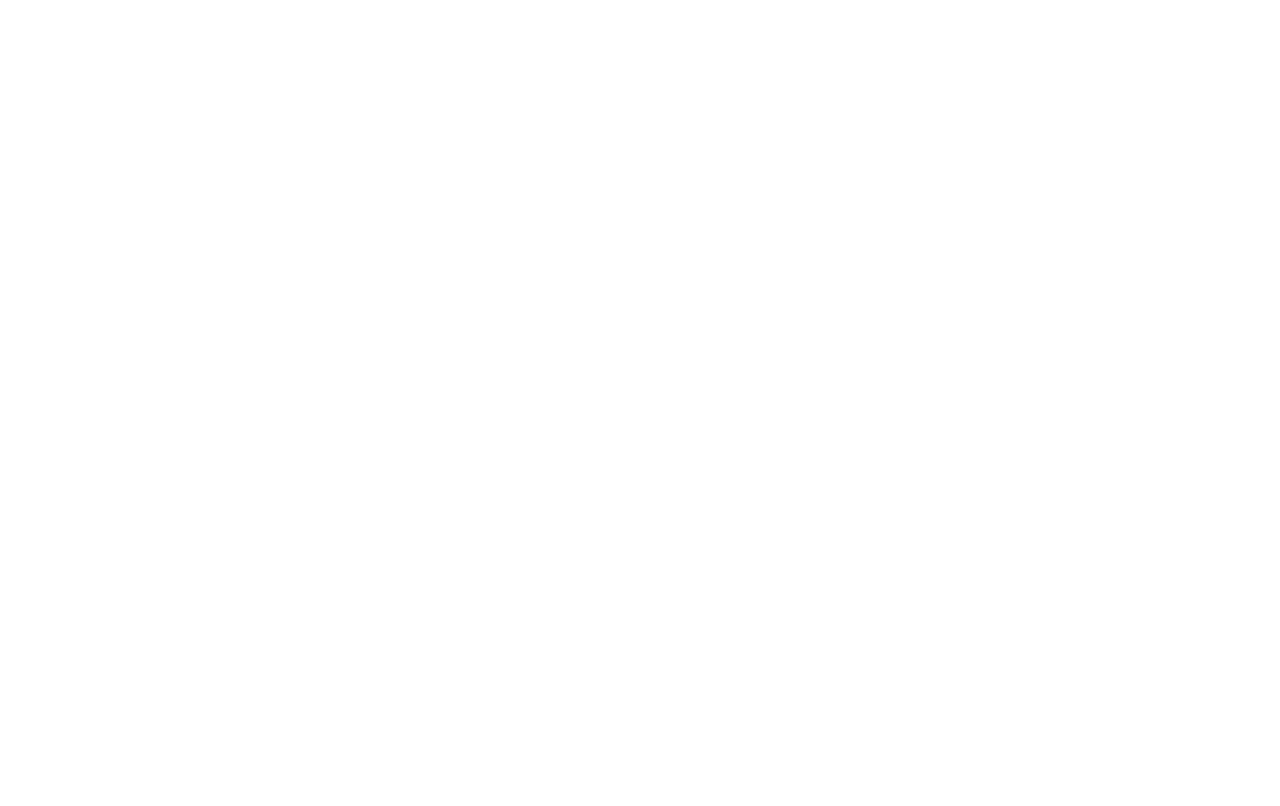
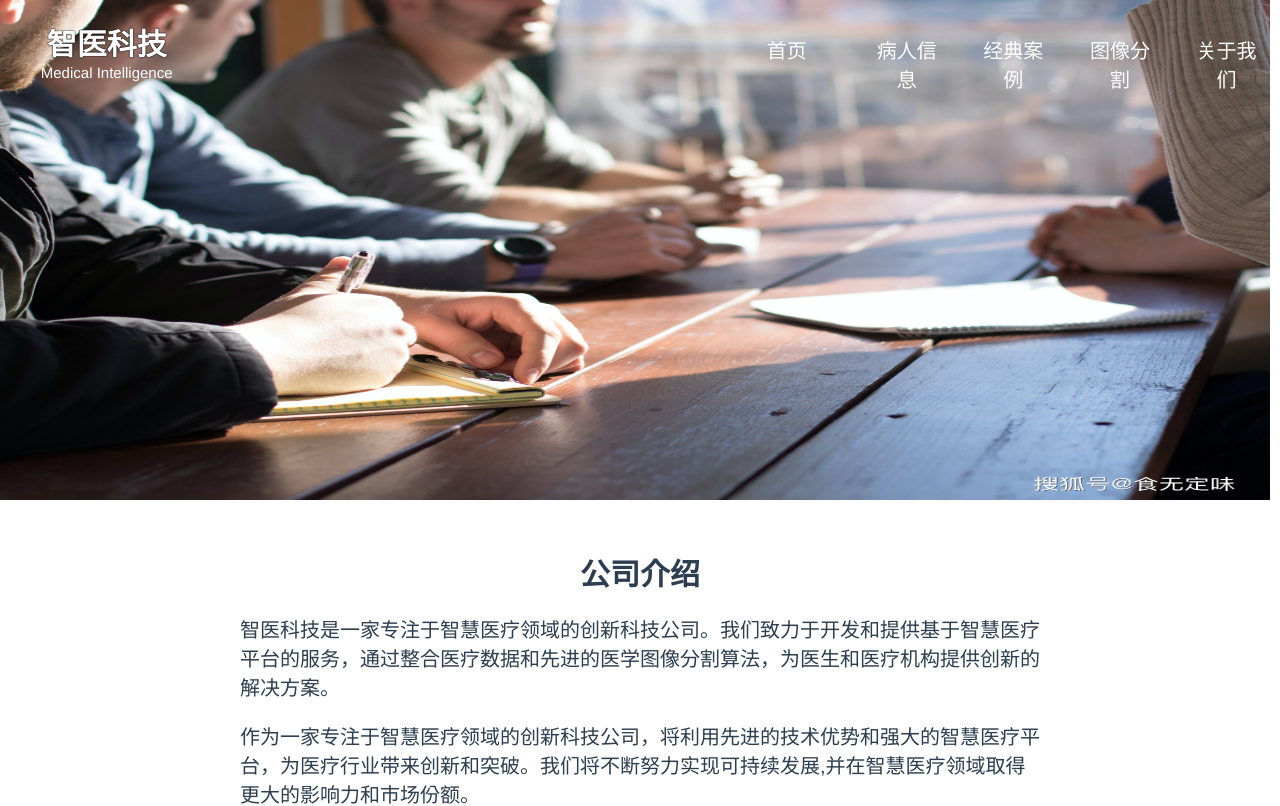
Before and after one commit to wangcham/2023_medical_image_seg, a Vue app: page /AboutView in a window 1280 px wide. Before the commit this address had no page. Shown: the top 806 px of the page. Built offline with nearby package versions, Linux system fonts and the light colour scheme.

Commit message:
完成关于我们页面

```diff
--- a/src/router/index.ts
+++ b/src/router/index.ts
@@ -44,12 +44,15 @@
     }
   },
   {
-    path: '/about',
-    name: 'about',
+    path: '/AboutView',
+    name: 'AboutView',
     // route level code-splitting
     // this generates a separate chunk (about.[hash].js) for this route
     // which is lazy-loaded when the route is visited.
-    component: () => import(/* webpackChunkName: "about" */ '../views/AboutView.vue')
+    components:{
+      default: () => import(/* webpackChunkName: "about" */ '../views/AboutView.vue'),
+      contactUs: ContactUs
+    }
   }
 ]
 
--- a/src/views/AboutView.vue
+++ b/src/views/AboutView.vue
@@ -1,5 +1,186 @@
 <template>
-  <div class="about">
-    <h1>This is an about page</h1>
+  <div class="container">
+    <el-row :gutter="20" class="navbar">
+      <el-col :span="4">
+        <div class="ep-bg-purple title">
+          <text class="titleText">智医科技</text>
+        </div>
+        <div class="ep-bg-purple eng">Medical Intelligence</div>
+      </el-col>
+      <el-col :span="10"></el-col>
+      <el-col :span="2">
+        <div class="grid-content ep-bg-purple nav" @click="navigateToHome">
+          首页
+        </div>
+      </el-col>
+      <el-col :span="2">
+        <div
+          class="grid-content ep-bg-purple nav"
+          @click="navigateToPatientInfo"
+        >
+          病人信息
+        </div>
+      </el-col>
+      <el-col :span="2">
+        <div
+          class="grid-content ep-bg-purple nav"
+          @click="navigateToClassicalCase"
+        >
+          经典案例
+        </div>
+      </el-col>
+      <el-col :span="2">
+        <div class="grid-content ep-bg-purple nav" @click="navigateToImageCut">
+          图像分割
+        </div>
+      </el-col>
+      <el-col :span="2">
+        <div class="grid-content ep-bg-purple nav" @click="navigateToAboutView">
+          关于我们
+        </div>
+      </el-col>
+    </el-row>
+    <div class="info">
+      <h1>公司介绍</h1>
+      <div class="info1">
+        {{ info1 }}
+      </div>
+      <div class="info2">
+        {{ info2 }}
+      </div>
+    </div>
+    <contact-us></contact-us>
   </div>
 </template>
+<script lang="ts">
+import ContactUs from "@/components/ContactUs.vue";
+import { defineComponent } from "vue";
+import { ref } from "vue";
+
+export default defineComponent({
+  components: { ContactUs },
+  methods: {
+    navigateToLogin() {
+      this.$router.push("/login");
+    },
+    navigateToPatientInfo() {
+      this.$router.push("/patientInfo");
+    },
+    navigateToClassicalCase() {
+      this.$router.push("/classicalCase");
+    },
+    navigateToImageCut() {
+      this.$router.push("/imageCut");
+    },
+    navigateToAboutView() {
+      this.$router.push("/aboutView");
+    },
+    navigateToHome() {
+      this.$router.push("/");
+    },
+    onSearch() {
+      console.log("我被查询啦");
+      console.log(this.ruleForm);
+    },
+  },
+  setup() {
+    const info1 = ref(
+      "智医科技是一家专注于智慧医疗领域的创新科技公司。我们致力于开发和提供基于智慧医疗平台的服务，通过整合医疗数据和先进的医学图像分割算法，为医生和医疗机构提供创新的解决方案。"
+    );
+    const info2 = ref(
+      "作为一家专注于智慧医疗领域的创新科技公司，将利用先进的技术优势和强大的智慧医疗平台，为医疗行业带来创新和突破。我们将不断努力实现可持续发展,并在智慧医疗领域取得更大的影响力和市场份额。"
+    );
+    return {
+      info1,
+      info2,
+    };
+  },
+});
+</script>
+
+<style lang="less" scoped>
+.navbar {
+  width: 100%;
+  height: 500px;
+  background-image: url("../assets/bgcAbout.jpeg");
+  background-size: 100% 100%;
+  background-repeat: no-repeat;
+  .nav:hover {
+    color: #1246a0;
+    cursor: pointer;
+  }
+
+  .title {
+    font-size: 30px;
+    color: #fff;
+    margin-top: 20px;
+    margin-left: 20px;
+
+    .titleText {
+      font-weight: bold;
+      text-shadow: 0 0 1px black, 0 0 1px black, 0 0 1px black;
+    }
+  }
+
+  .eng {
+    font-size: 15px;
+    color: #fff;
+    margin-left: 20px;
+  }
+
+  .nav {
+    font-size: 20px;
+    color: #fff;
+    margin-left: 20px;
+    cursor: pointer;
+    /* height: 100%; */
+    display: flex;
+    align-items: center;
+    margin-top: 35px;
+  }
+
+  .item {
+    background-color: purple !important;
+  }
+  .middleTitle {
+    display: flex;
+    align-items: center;
+    flex-direction: column;
+    justify-content: center;
+    width: 400px;
+    height: 200px;
+    text-align: center;
+    margin: 0 auto;
+    .bigTitle {
+      font-size: 45px;
+      color: #fff;
+      font-weight: bold;
+      /* 黑色阴影 */
+      text-shadow: 0 0 1px black, 0 0 1px black, 0 0 1px black;
+    }
+    .bigTranslate {
+      font-size: 16px;
+      color: #fff;
+      margin-top: 10px;
+      font-weight: bold;
+    }
+  }
+}
+.info {
+  font-size: 20px;
+  text-align: center;
+  width: 800px;
+  padding: 50px 100px 50px 100px;
+  /*居中显示*/
+  margin: 0 auto;
+  h1 {
+    font-size: 30px;
+    font-weight: bold;
+    margin-bottom: 20px;
+  }
+  .info1, .info2{
+    margin-bottom: 20px;
+    text-align: left;
+  }
+}
+</style>
```
Also changed, not shown: src/assets/bgcAbout.jpeg (added).
